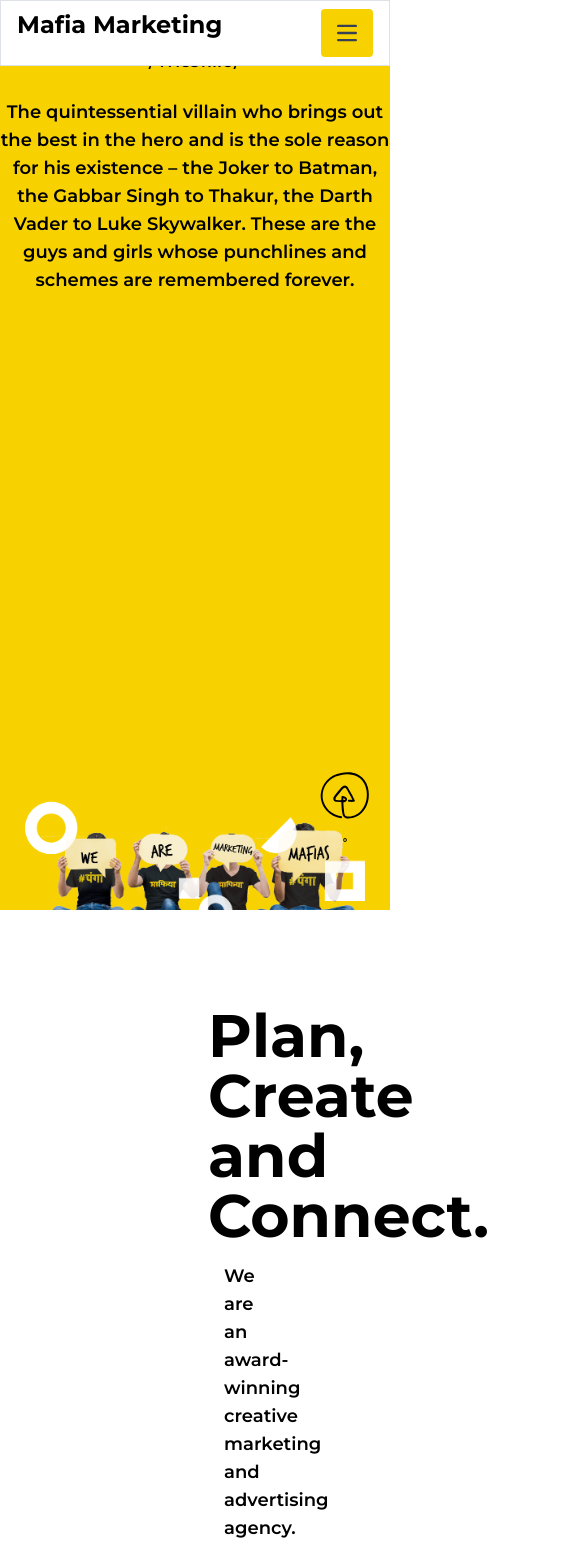
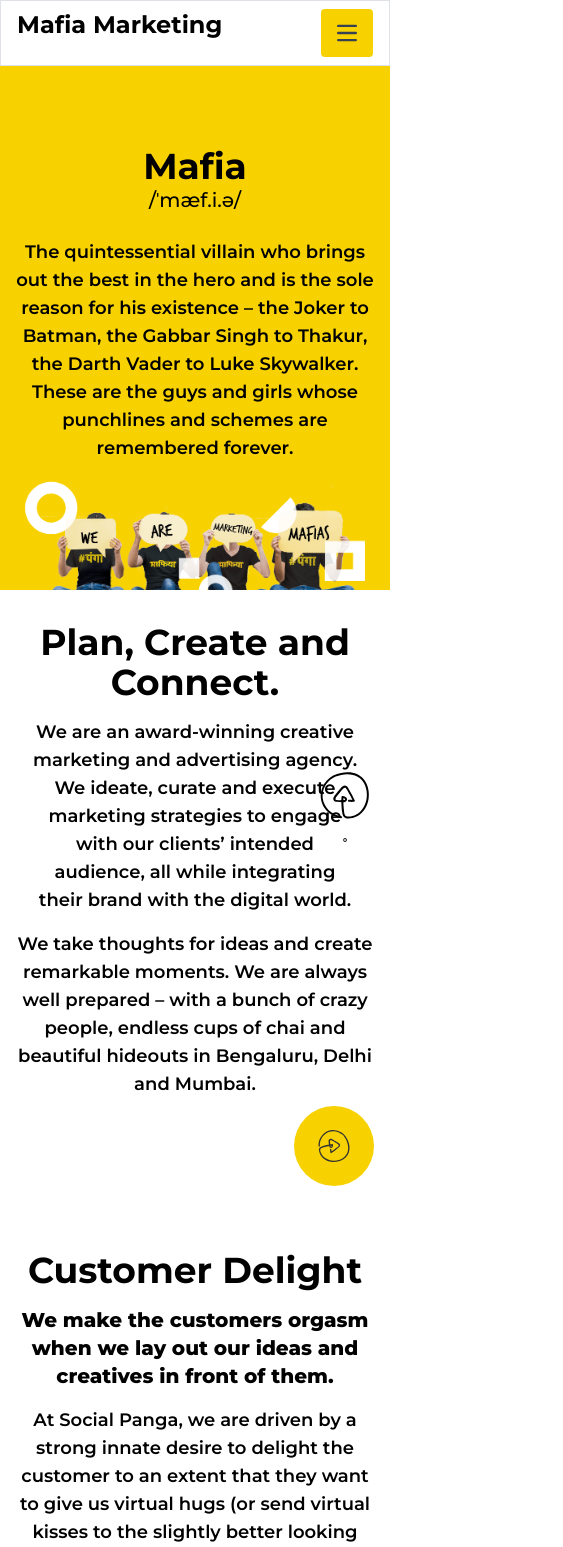
Before and after one commit to Kapil685838/algo-marketing, a Nuxt app: page /about-us in a window 390 px wide. Shown: the top 1547 px of the page, 563 px wide, since content can reach past the window. Built offline with nearby package versions, Linux system fonts and the light colour scheme.

Commit message:
Fixed: about page

```diff
--- a/pages/about-us/index.vue
+++ b/pages/about-us/index.vue
@@ -1,18 +1,18 @@
 <template>
   <div>
-    <div class="bg-primary group relative flex flex-col min-h-[100vh] md:flex-row">
+    <div class="bg-primary group relative flex flex-col py-20 pb-32 sm:pb-60 md:pb-80 lg:pb-96 px-4 md:flex-row">
       <div
-        class="relative container mx-auto flex flex-col -top-20 max-w-screen-md items-center justify-center text-xl font-medium z-10"
+        class="relative container mx-auto flex flex-col max-w-screen-md items-center justify-center text-xl font-medium z-10"
       >
-        <h1 class="text-6xl font-bold">Mafia</h1>
+        <h1 class="text-4xl md:text-6xl font-bold">Mafia</h1>
         <p>/ˈmæf.i.ə/</p>
         <p class="text-center text-lg mt-6 font-semibold">The quintessential villain who brings out the best in the hero and is the sole reason for his existence – the Joker to Batman, the Gabbar Singh to Thakur, the Darth Vader to Luke Skywalker. These are the guys and girls whose punchlines and schemes are remembered forever.</p>
       </div>
        <img class="absolute left-0 bottom-0 " src="/images/about-banner-spacing-1.png" alt="">
     </div>
 
-    <div class="py-24 px-52 flex flex-col text-center gap-4 text-lg font-semibold">
-      <h1 class="text-6xl font-bold">Plan, Create and Connect.</h1>
+    <div class="px-4 py-8 md:py-24 md:px-52 flex flex-col text-center gap-4 text-lg font-semibold">
+      <h1 class="text-4xl md:text-6xl font-bold">Plan, Create and Connect.</h1>
       <p class="px-4">
         We are an award-winning creative marketing and advertising agency. We ideate,
         curate and execute marketing strategies to engage with our clients’ intended
@@ -30,9 +30,9 @@
       </div>
     </div>
 
-    <div class="py-24 px-64 flex flex-col text-center gap-4 text-lg font-semibold">
-      <h1 class="text-6xl font-bold">Customer Delight</h1>
-      <p class="font-extrabold text-2xl">
+    <div class="px-4 py-8 md:py-24 md:px-64 flex flex-col text-center gap-4 text-lg font-semibold">
+      <h1 class="text-4xl md:text-6xl font-bold">Customer Delight</h1>
+      <p class="font-extrabold text-xl md:text-2xl">
         We make the customers orgasm when we lay out our ideas and creatives in front of
         them.
       </p>
@@ -48,7 +48,7 @@
     </div>
 
     <div
-      class="grid grid-cols-1 md:grid-cols-2 lg:grid-cols-4 gap-8 pb-20 px-20 font-semibold"
+      class="grid grid-cols-1 md:grid-cols-2 lg:grid-cols-4 gap-8 pb-20 px-12 sm:px-20 font-semibold"
     >
       <div class="flex flex-col gap-4 items-center p-6 bg-[#D7D7D7]">
         <img src="/images/customer-delight-icon-1.png" alt="" />
```
